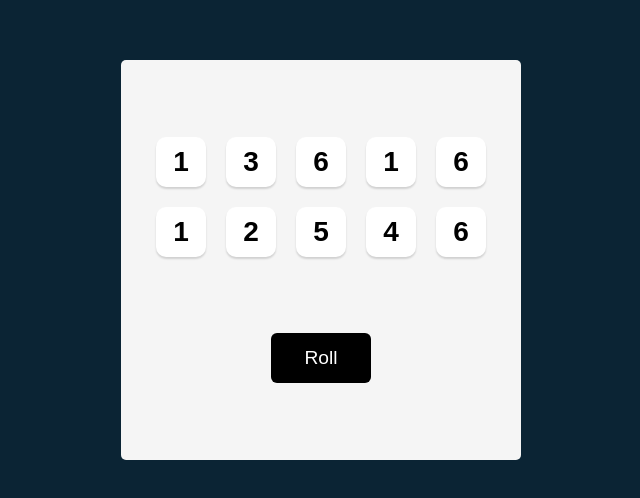
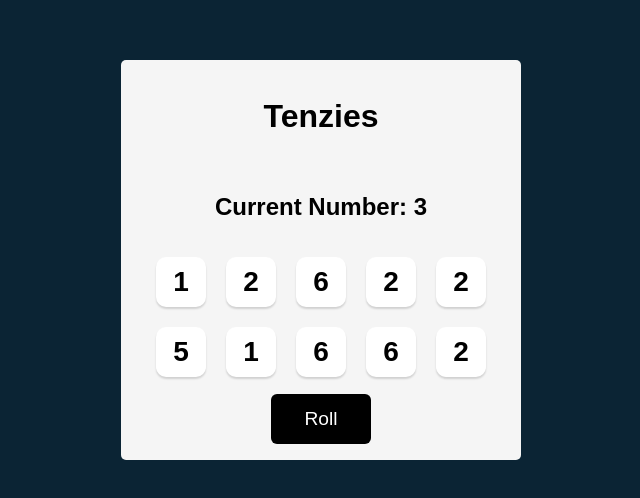
Before and after one commit to lenardski/tenziesproject, a React (Vite) app: page / in a window 1280 px wide. Shown: the part 140-638 px from the top of the page, without its empty margins (319-959 px from the left). Built offline with nearby package versions, Linux system fonts and the light colour scheme.

Commit message:
Added holding dice mechanism

```diff
--- a/src/App.jsx
+++ b/src/App.jsx
@@ -1,26 +1,54 @@
 import Die from "./components/Die"
 import React from "react"
 import { useState } from "react"
+import { nanoid } from "nanoid"
 
 export default function App() {
 
   const [dice, setDice] = useState(generateAllNewDice())
+  const [number, setNumber] = useState(randomDiceNumber())
+
+  function randomDiceNumber() {
+    return Math.ceil(Math.random() * 6)
+  }
 
   function generateAllNewDice() {
       return new Array(10)
           .fill(0)
-          .map(() => ({ value: Math.ceil(Math.random() * 6), isHeld: true })
+          .map(() =>
+            ({
+              value: randomDiceNumber(),
+              isHeld: false,
+              id: nanoid()
+            })
           )
   }
 
   function rollDices() {
       setDice(generateAllNewDice())
+      setNumber(randomDiceNumber())
   }
 
-  const diceElements = dice.map( (diceObject, index) => { return <Die key={index} diceObject={diceObject}/>})
+  function holdDice(id) {
+    setDice((currentDices) => {
+      return currentDices.map((dice) => {
+        return id === dice.id ? { ...dice, isHeld: !dice.isHeld } : dice
+      })
+    })
+  }
+
+
+  const diceElements = dice.map( (diceObject) => (
+    <Die
+      key={diceObject.id}
+      diceObject={diceObject}
+      holdDice={holdDice} />
+  ))
 
   return (
     <main>
+      <h1>Tenzies</h1>
+      <h2>Current Number: {number}</h2>
       <div className="dice-container">
         {diceElements}
       </div>
--- a/src/components/Die.jsx
+++ b/src/components/Die.jsx
@@ -1,5 +1,10 @@
-export default function Die({diceObject}) {
+export default function Die(props) {
+
+    const handleHeldStyle = { backgroundColor: props.diceObject.isHeld ? "#59E391" : "white" }
+
     return (
-        <button>{diceObject.value}</button>
+        <button
+        style={handleHeldStyle}
+        onClick={ () => props.holdDice(props.diceObject.id)}>{props.diceObject.value}</button>
     )
 }
```
